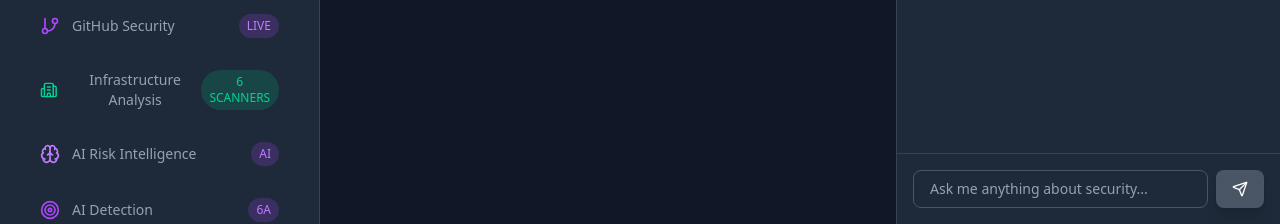
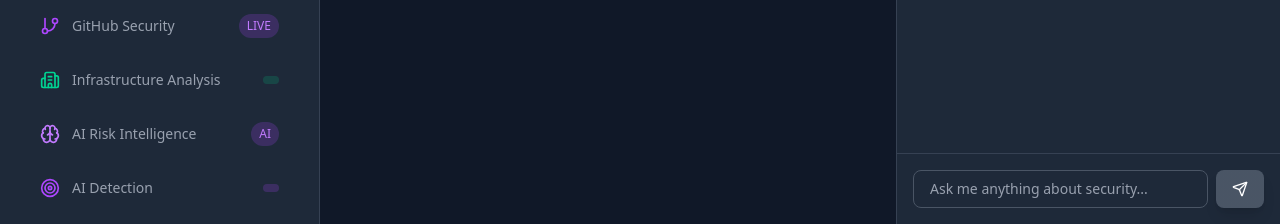
Before and after one commit to ajithoptimus/cyber_ai_frontend, a React (Vite) app: page /dns-records in a window 1280 px wide. Shown: the part 576-800 px from the top of the page. Built offline with nearby package versions, Linux system fonts and the light colour scheme; no server answers.

Commit message:
remaining changes

```diff
--- a/src/components/Sidebar.tsx
+++ b/src/components/Sidebar.tsx
@@ -93,7 +93,7 @@ const Sidebar: React.FC<SidebarProps> = ({ activeFeature, onFeatureSelect, disab
                 )}
                 {tool.id === 'infrastructure-analysis' && (
                   <span className="ml-auto text-xs bg-emerald-500/20 text-emerald-400 px-2 py-1 rounded-full">
-                    6 SCANNERS
+
                   </span>
                 )}
                 {tool.id === 'smart-risk-analysis' && (
@@ -103,37 +103,37 @@ const Sidebar: React.FC<SidebarProps> = ({ activeFeature, onFeatureSelect, disab
                 )}
                 {tool.id === 'ai-detection' && (
                   <span className="ml-auto text-xs bg-purple-500/20 text-purple-400 px-2 py-1 rounded-full">
-                    6A
+
                   </span>
                 )}
                 {tool.id === 'siem-integration' && (
                   <span className="ml-auto text-xs bg-blue-500/20 text-blue-400 px-2 py-1 rounded-full">
-                    6B
+
                   </span>
                 )}
                 {tool.id === 'predictive-analytics' && (
                   <span className="ml-auto text-xs bg-green-500/20 text-green-400 px-2 py-1 rounded-full">
-                    6C
+
                   </span>
                 )}
                 {tool.id === 'threat-intel-live' && (
                   <span className="ml-auto text-xs bg-red-500/20 text-red-400 px-2 py-1 rounded-full animate-pulse">
-                    6D
+
                   </span>
                 )}
                 {tool.id === 'ai-performance' && (
                   <span className="ml-auto text-xs bg-pink-500/20 text-pink-400 px-2 py-1 rounded-full">
-                    6E
+
                   </span>
                 )}
                 {tool.id === 'compliance-governance' && (
                   <span className="ml-auto text-xs bg-indigo-500/20 text-indigo-400 px-2 py-1 rounded-full">
-                    7
+
                   </span>
                 )}
                 {tool.id === 'incident-response' && (
                   <span className="ml-auto text-xs bg-red-500/20 text-red-400 px-2 py-1 rounded-full">
-                    8
+
                   </span>
                 )}
                 {tool.id === 'ai-reports' && (
```
